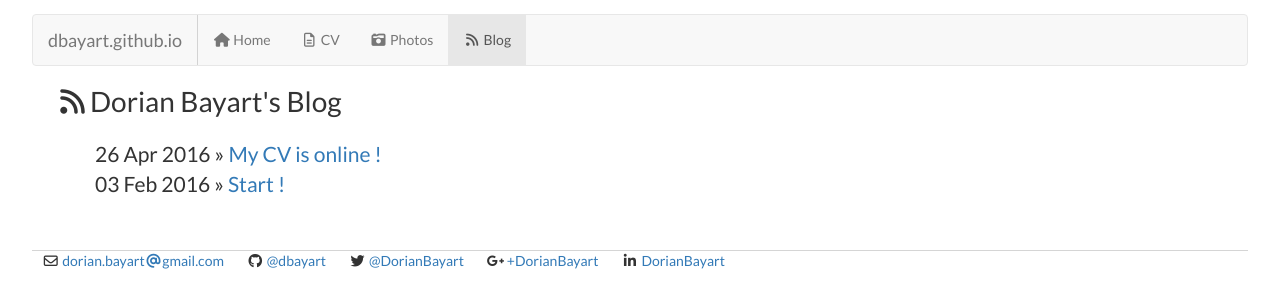
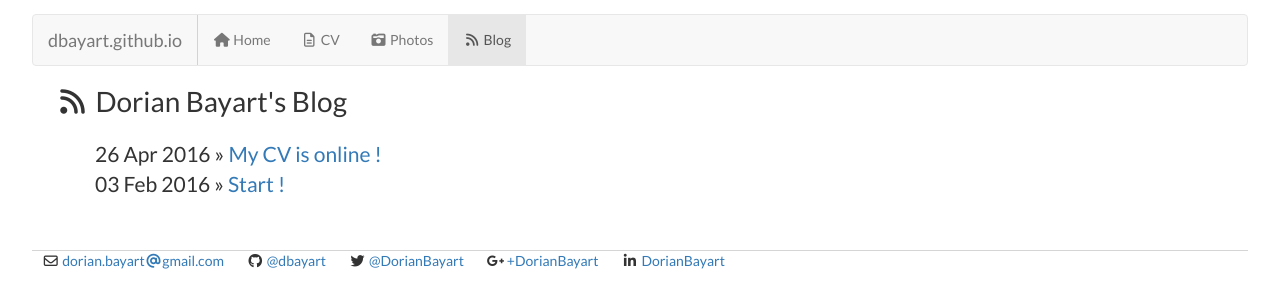
Before and after one commit to dorianbayart/dorianbayart.github.io, a Jekyll site: the page built from blog/index.html, in a window 1280 px wide. Shown: the top 308 px of the page. Built offline with Jekyll 4.4.1, drawn with Linux system fonts in a browser that asks for light colours; nearby versions of some CDN libraries.

Commit message:
Update index.html

```diff
--- a/blog/index.html
+++ b/blog/index.html
@@ -5,7 +5,7 @@ description: Page listing all my blog posts
 lang: en-US, fr-FR
 ---
 
-<h1><i class="fa fa-rss fa-fw"></i>{{ page.title }}</h1>
+<h1><i class="fa fa-rss fa-fw"></i>&nbsp;{{ page.title }}</h1>
 <ul class="posts">
 
   {% for post in site.posts %}
```
